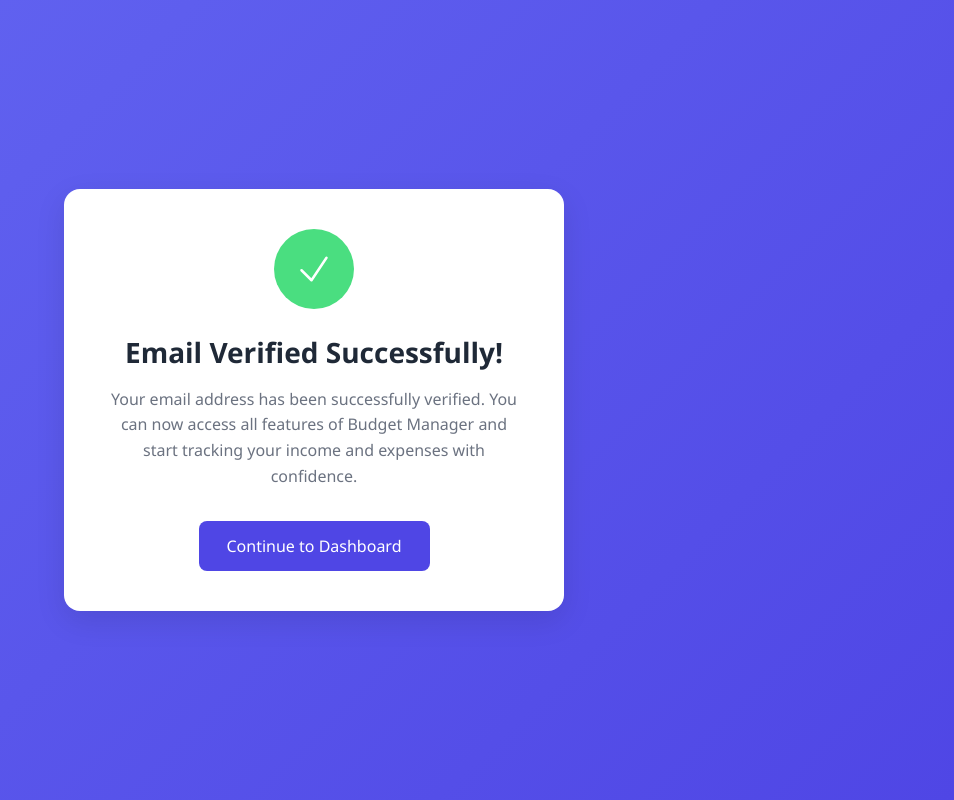
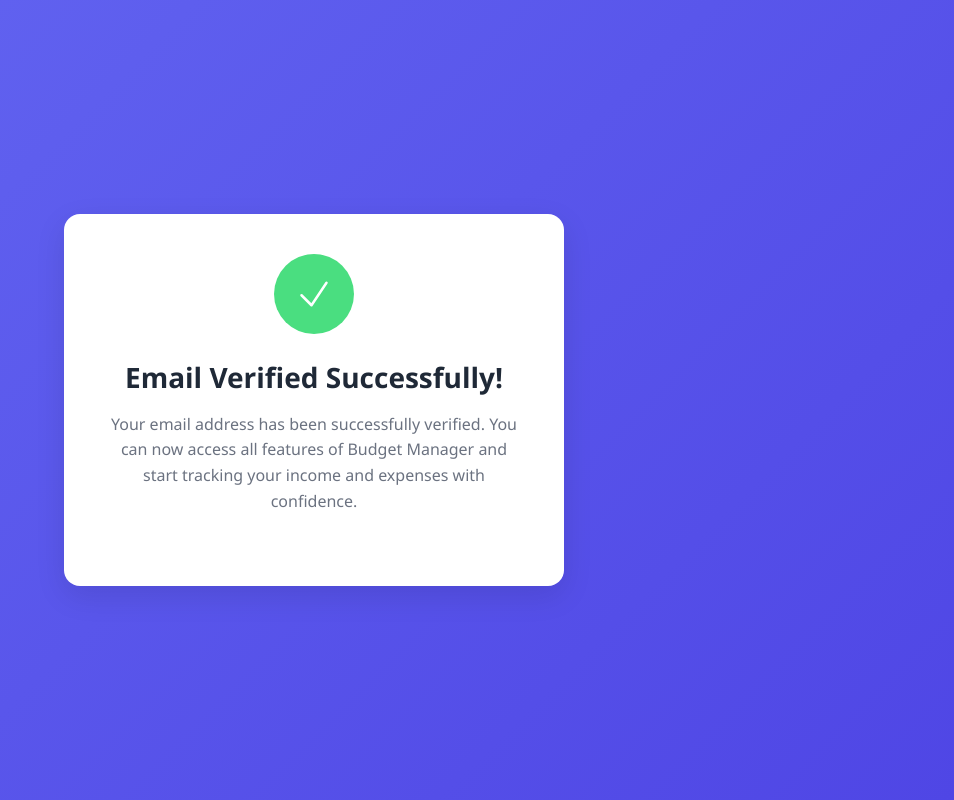
Before and after one commit to mhdabdellah/email-verification, a plain HTML site: page index.html in a window 1280 px wide. Shown: the whole page, without its empty margins (326-1280 px from the left). Drawn offline with Linux system fonts and the light colour scheme.

Commit message:
Update index.html

```diff
--- a/index.html
+++ b/index.html
@@ -103,9 +103,6 @@
             Your email address has been successfully verified. You can now access all features of Budget Manager
             and start tracking your income and expenses with confidence.
         </p>
-        <a href="{{redirectUrl}}" class="return-button">
-            Continue to Dashboard
-        </a>
     </div>
 </body>
 </html>
```
